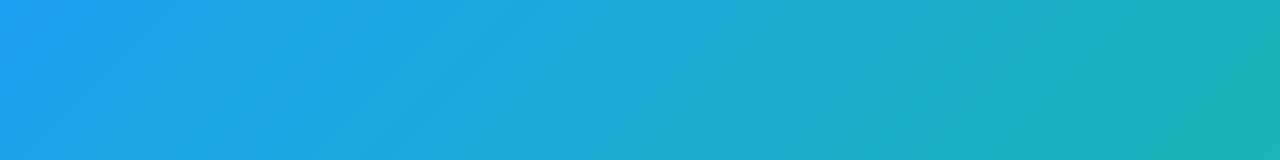
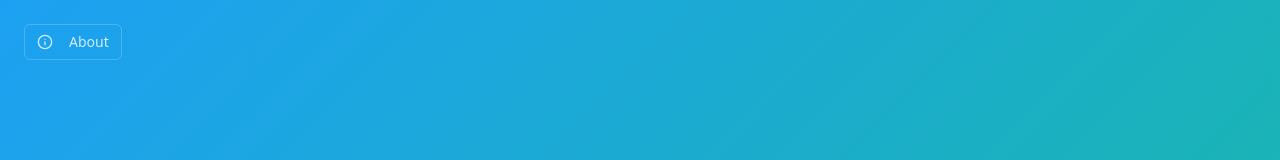
Before and after one commit to allycat1014/tech-connect-grandmas, a React (Vite) app: page / in a window 1280 px wide. Shown: the top 160 px of the page. Built offline with nearby package versions, Linux system fonts and the light colour scheme.

Commit message:
Add "About" button to Hero

```diff
--- a/src/components/HeroSection.tsx
+++ b/src/components/HeroSection.tsx
@@ -1,5 +1,6 @@
 import { Button } from "@/components/ui/button";
-import { Heart, Users, Clock } from "lucide-react";
+import { HoverCard, HoverCardContent, HoverCardTrigger } from "@/components/ui/hover-card";
+import { Heart, Users, Clock, Info } from "lucide-react";
 import heroImage from "@/assets/hero-help.jpg";
 
 export const HeroSection = () => {
@@ -9,6 +10,48 @@ export const HeroSection = () => {
 
   return (
     <section className="relative min-h-screen flex items-center bg-gradient-hero overflow-hidden">
+      {/* About Button - Top Left Corner */}
+      <HoverCard openDelay={200} closeDelay={200}>
+        <HoverCardTrigger asChild>
+          <Button
+            variant="ghost"
+            size="sm"
+            className="absolute top-6 left-6 z-10 text-primary-foreground/80 hover:text-primary-foreground hover:bg-primary-foreground/10 border border-primary-foreground/20"
+          >
+            <Info className="mr-2 h-4 w-4" />
+            About
+          </Button>
+        </HoverCardTrigger>
+        <HoverCardContent
+          side="bottom"
+          align="start"
+          className="w-96 p-6 animate-fade-in bg-card border-border shadow-lg"
+        >
+          <div className="space-y-4">
+            <h3 className="text-lg font-semibold text-foreground">
+              Why I Created Tech Connect Grandmas
+            </h3>
+            <div className="space-y-3">
+              <p className="text-sm text-muted-foreground leading-relaxed">
+                [Add your personal story here - perhaps about a grandparent who struggled with technology,
+                or your own experience helping seniors navigate the digital world]
+              </p>
+              <p className="text-sm text-muted-foreground leading-relaxed">
+                [Share what drives your passion for this cause and why you believe
+                technology should be accessible to everyone, regardless of age]
+              </p>
+            </div>
+            <div className="bg-muted/50 rounded-lg p-4 border-l-4 border-primary">
+              <h4 className="text-sm font-medium text-foreground mb-2">My Mission</h4>
+              <p className="text-xs text-muted-foreground leading-relaxed">
+                To ensure that no senior feels left behind in our increasingly digital world.
+                Every person deserves to feel confident and connected, regardless of their age or tech experience.
+              </p>
+            </div>
+          </div>
+        </HoverCardContent>
+      </HoverCard>
+
       <div className="container mx-auto px-6 lg:px-8">
         <div className="grid lg:grid-cols-2 gap-12 items-center">
           <div className="text-center lg:text-left space-y-8">
```
